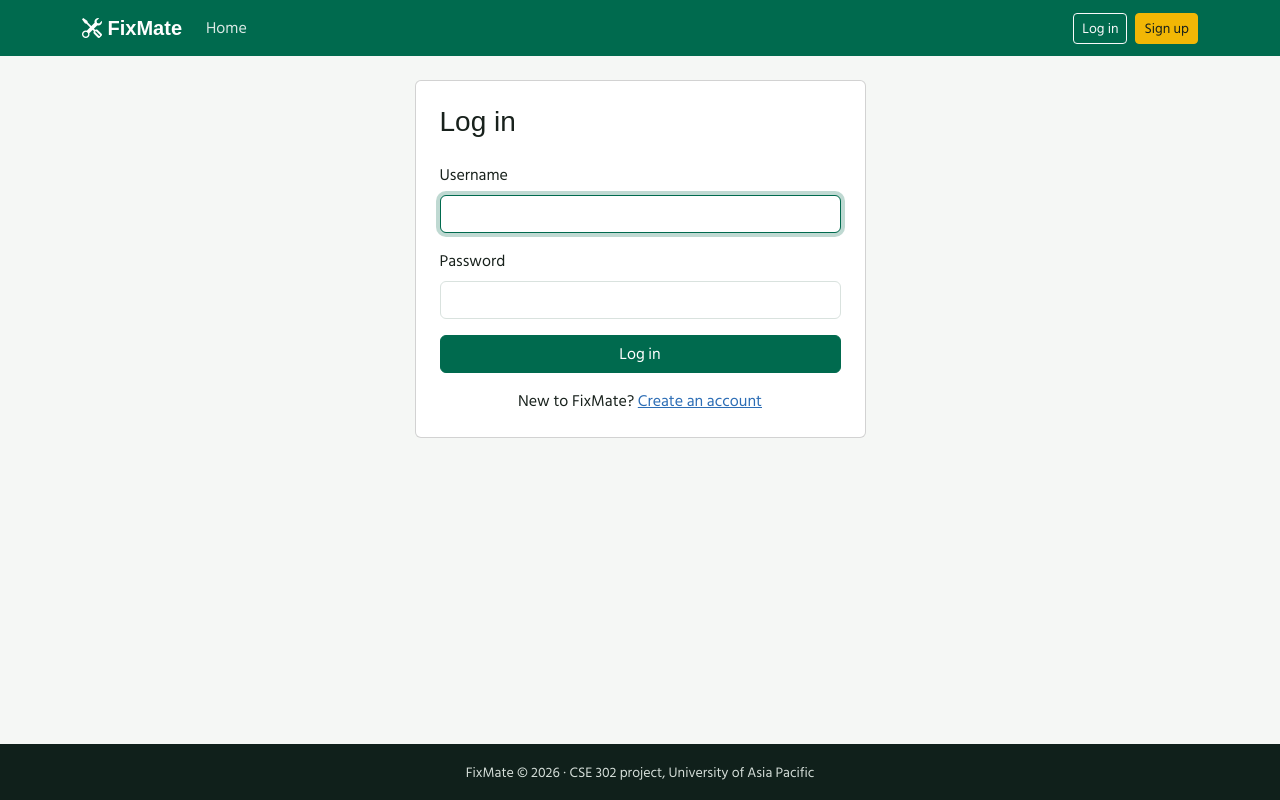
After one commit to mahidhasan01/FixMate, a Django app: page /accounts/login/ in a window 1280 px wide. The commit adds this page. Run offline with Django 5.2, Linux system fonts and the light colour scheme; some libraries are stand-ins or nearby versions; some web fonts are replaced.

Commit message:
added login and logout with user menu

```diff
--- a/FixMate/settings.py
+++ b/FixMate/settings.py
@@ -136,7 +136,7 @@ PRIVATE_MEDIA_ROOT = BASE_DIR / 'private_media'
 
 
 LOGIN_URL = 'accounts_app:login'
-LOGIN_REDIRECT_URL = 'home'
+LOGIN_REDIRECT_URL = 'accounts_app:after_login'
 LOGOUT_REDIRECT_URL = 'home'
 
 MESSAGE_TAGS = {messages.ERROR: 'danger'}
--- a/accounts_app/forms.py
+++ b/accounts_app/forms.py
@@ -1,8 +1,15 @@
 from django import forms
-from django.contrib.auth.forms import UserCreationForm
+from django.contrib.auth.forms import AuthenticationForm, UserCreationForm
 from django.db import transaction
 
 from .models import CustomerProfile, User, WorkerProfile
+
+
+class LoginForm(AuthenticationForm):
+    def __init__(self, *args, **kwargs):
+        super().__init__(*args, **kwargs)
+        for field in self.fields.values():
+            field.widget.attrs['class'] = 'form-control'
 
 
 class SignUpForm(UserCreationForm):
--- /dev/null
+++ b/accounts_app/templates/accounts_app/login.html
@@ -0,0 +1,25 @@
+{% extends 'base.html' %}
+
+{% block title %}Log in - FixMate{% endblock %}
+
+{% block content %}
+    <div class="row justify-content-center">
+        <div class="col-md-7 col-lg-5">
+            <div class="card">
+                <div class="card-body p-4">
+                    <h1 class="h3 mb-4">Log in</h1>
+
+                    <form method="post">
+                        {% csrf_token %}
+                        {% include 'partials/_form_fields.html' %}
+                        <button type="submit" class="btn btn-primary w-100">Log in</button>
+                    </form>
+
+                    <p class="text-center mt-3 mb-0">
+                        New to FixMate? <a href="{% url 'accounts_app:choose_role' %}">Create an account</a>
+                    </p>
+                </div>
+            </div>
+        </div>
+    </div>
+{% endblock %}
--- a/accounts_app/templates/accounts_app/signup.html
+++ b/accounts_app/templates/accounts_app/signup.html
@@ -16,6 +16,9 @@
                     </form>
 
                     <p class="text-center mt-3 mb-0">
+                        Already have an account? <a href="{% url 'accounts_app:login' %}">Log in</a>
+                    </p>
+                    <p class="text-center mt-2 mb-0">
                         <a href="{% url 'accounts_app:choose_role' %}">Choose a different role</a>
                     </p>
                 </div>
--- a/accounts_app/urls.py
+++ b/accounts_app/urls.py
@@ -1,6 +1,8 @@
+from django.contrib.auth import views as auth_views
 from django.urls import path
 
 from . import views
+from .forms import LoginForm
 
 app_name = 'accounts_app'
 
@@ -8,4 +10,11 @@ urlpatterns = [
     path('signup/', views.choose_role, name='choose_role'),
     path('signup/customer/', views.customer_signup, name='customer_signup'),
     path('signup/worker/', views.worker_signup, name='worker_signup'),
+    path('login/', auth_views.LoginView.as_view(
+        template_name='accounts_app/login.html',
+        authentication_form=LoginForm,
+        redirect_authenticated_user=True,
+    ), name='login'),
+    path('logout/', auth_views.LogoutView.as_view(), name='logout'),
+    path('after-login/', views.after_login, name='after_login'),
 ]
--- a/templates/partials/_navbar.html
+++ b/templates/partials/_navbar.html
@@ -12,19 +12,33 @@
                 <li class="nav-item">
                     <a class="nav-link" href="{% url 'home' %}">Home</a>
                 </li>
-                {% if user.is_staff %}
-                    <li class="nav-item">
-                        <a class="nav-link" href="{% url 'admin:index' %}">Admin</a>
-                    </li>
-                {% endif %}
             </ul>
 
             {% if user.is_authenticated %}
-                <span class="navbar-text">
-                    <i class="bi bi-person-circle"></i> {{ user.username }}
-                </span>
+                <ul class="navbar-nav">
+                    <li class="nav-item dropdown">
+                        <a class="nav-link dropdown-toggle" href="#" role="button" data-bs-toggle="dropdown" aria-expanded="false">
+                            <i class="bi bi-person-circle"></i> {{ user.username }}
+                        </a>
+                        <ul class="dropdown-menu dropdown-menu-end" data-bs-theme="light">
+                            {% if user.is_staff %}
+                                <li><a class="dropdown-item" href="{% url 'admin:index' %}">Admin panel</a></li>
+                                <li><hr class="dropdown-divider"></li>
+                            {% endif %}
+                            <li>
+                                <form method="post" action="{% url 'accounts_app:logout' %}">
+                                    {% csrf_token %}
+                                    <button type="submit" class="dropdown-item">Log out</button>
+                                </form>
+                            </li>
+                        </ul>
+                    </li>
+                </ul>
             {% else %}
-                <a class="btn btn-warning btn-sm" href="{% url 'accounts_app:choose_role' %}">Sign up</a>
+                <div class="d-flex align-items-center gap-2">
+                    <a class="btn btn-outline-light btn-sm" href="{% url 'accounts_app:login' %}">Log in</a>
+                    <a class="btn btn-warning btn-sm" href="{% url 'accounts_app:choose_role' %}">Sign up</a>
+                </div>
             {% endif %}
         </div>
     </div>
```
Also changed, not shown: accounts_app/views.py (+9 -0 lines).
